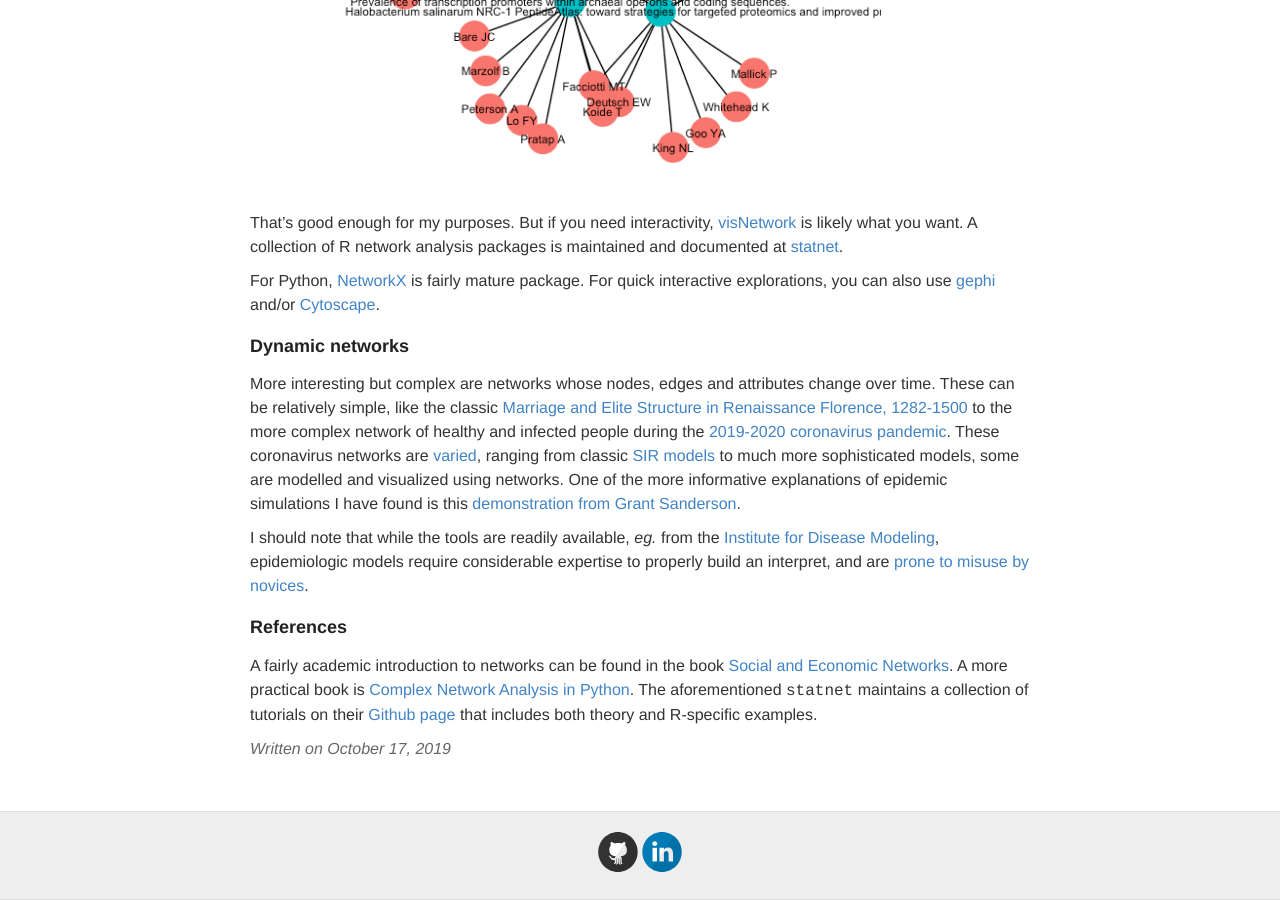
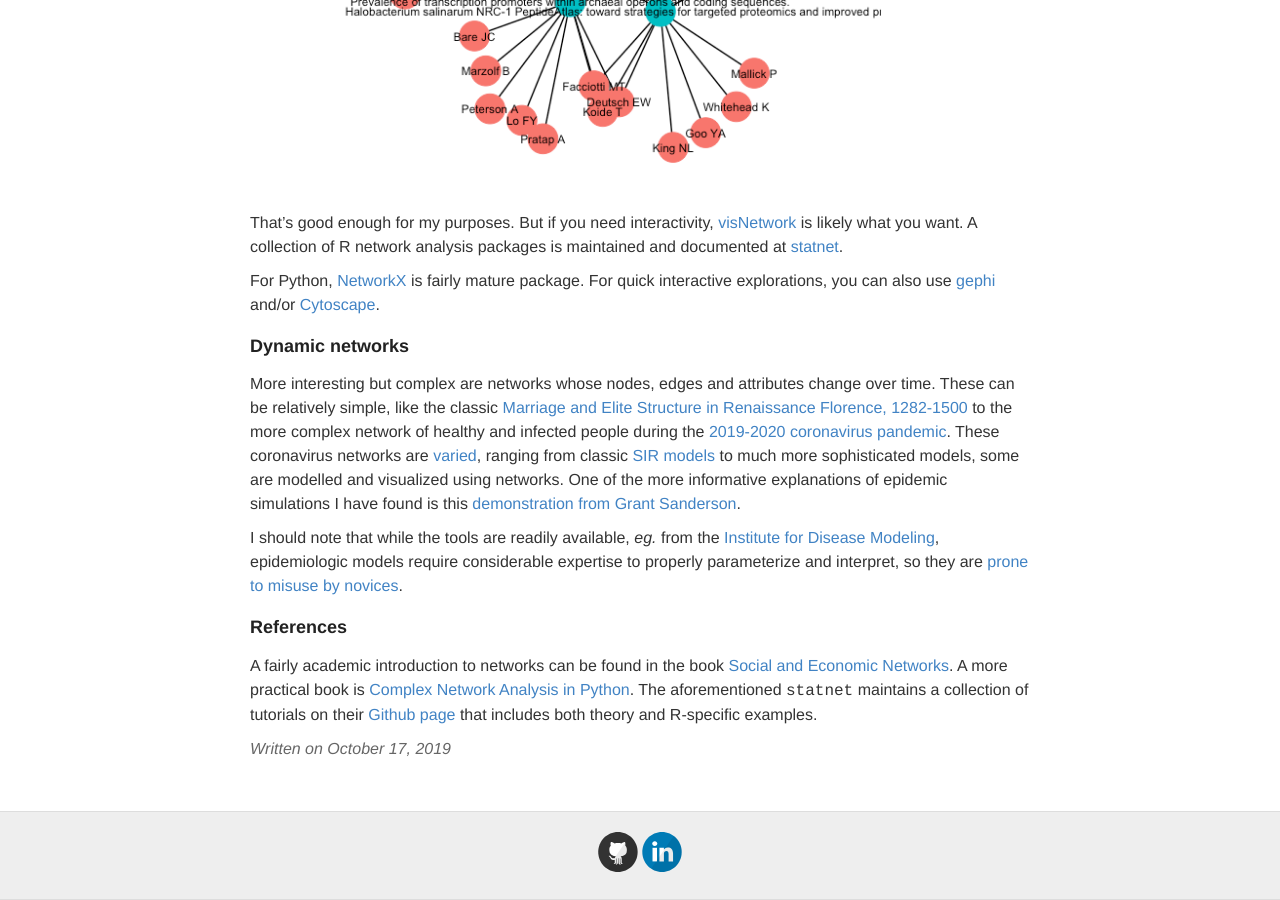
Before and after one commit to ptvan/ptvan.github.io, a Jekyll site: the page built from _posts/2019-10-17-analyzing-networks.md, in a window 1280 px wide and 900 px high, scrolled down 1607 px. Built offline with Jekyll 4.4.1, drawn with Linux system fonts in a browser that asks for light colours.

Commit message:
minor tweaks

```diff
--- a/_posts/2019-10-17-analyzing-networks.md
+++ b/_posts/2019-10-17-analyzing-networks.md
@@ -32,7 +32,7 @@
 
 More interesting but complex are networks whose nodes, edges and attributes change over time. These can be relatively simple, like the classic [Marriage and Elite Structure in Renaissance Florence, 1282-1500](http://home.uchicago.edu/jpadgett/papers/unpublished/maelite.pdf) to the more complex network of healthy and infected people during the [2019-2020 coronavirus pandemic](https://en.wikipedia.org/wiki/2019%E2%80%9320_coronavirus_pandemic). These coronavirus networks are [varied](https://timmermanreport.com/2020/04/covid-19-models-what-makes-them-tick/), ranging from classic [SIR models](https://en.wikipedia.org/wiki/Compartmental_models_in_epidemiology) to much more sophisticated models, some are modelled and visualized using networks. One of the more informative explanations of epidemic simulations I have found is this [demonstration from Grant Sanderson](https://www.youtube.com/watch?v=gxAaO2rsdIs).
 
-I should note that while the tools are readily available, _eg._ from the [Institute for Disease Modeling](https://www.idmod.org/software), epidemiologic models require considerable expertise to properly build an interpret, and are [prone to misuse by novices](https://www.tableau.com/about/blog/2020/4/you-are-almost-definitely-not-qualified-make-predictions-about-covid-19).
+I should note that while the tools are readily available, _eg._ from the [Institute for Disease Modeling](https://www.idmod.org/software), epidemiologic models require considerable expertise to properly parameterize and interpret, so they are [prone to misuse by novices](https://www.tableau.com/about/blog/2020/4/you-are-almost-definitely-not-qualified-make-predictions-about-covid-19).
 
 ### References
 
```
